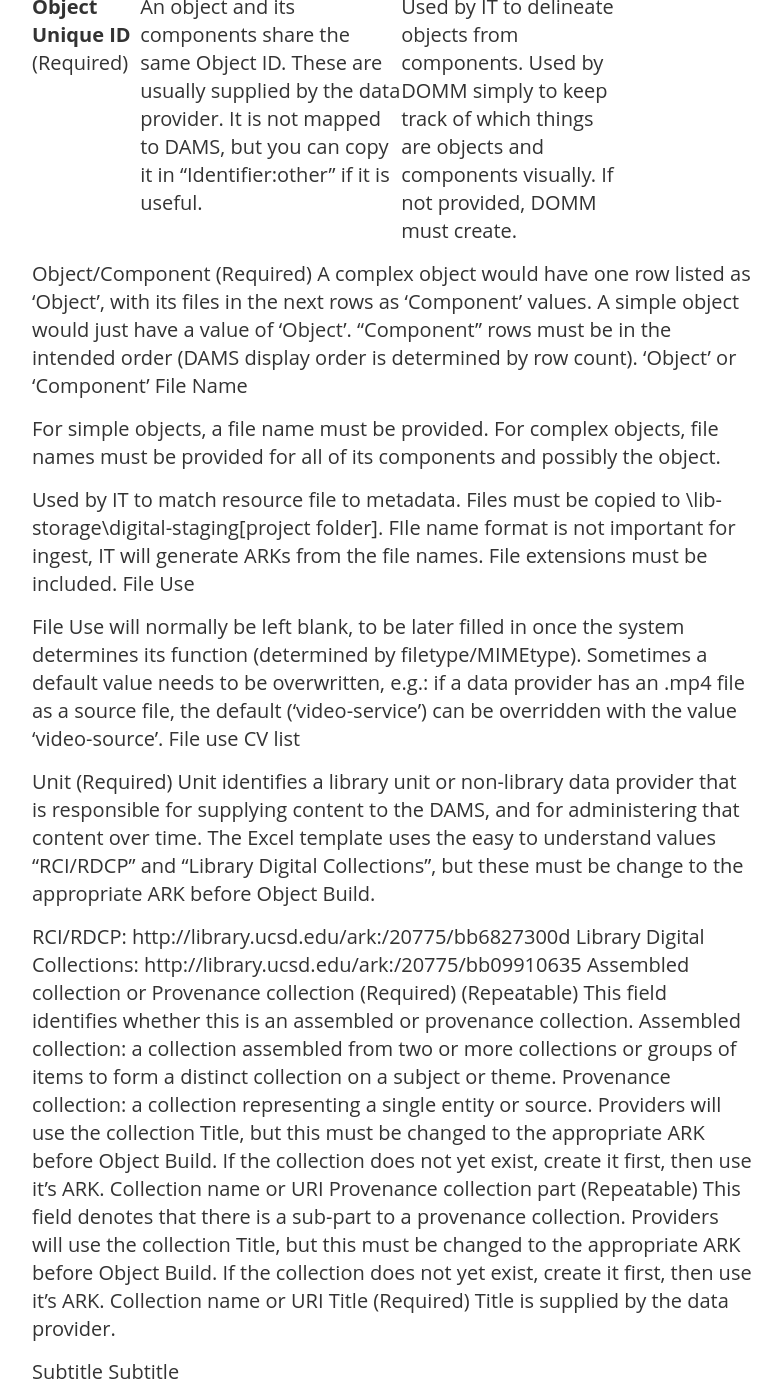
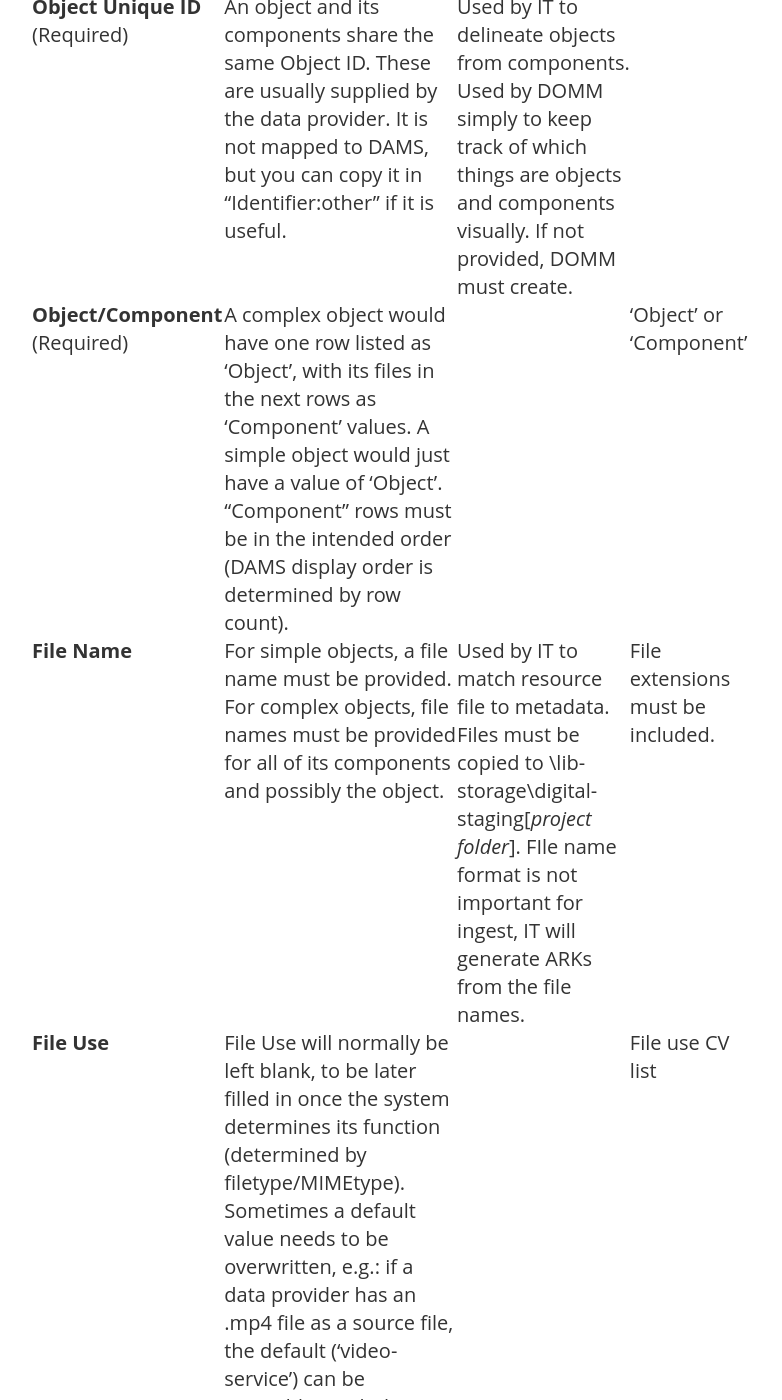
Before and after one commit to remerjohnson/remerjohnson.github.io, a Jekyll site: the page built from docs.md, in a window 1280 px wide and 1400 px high, scrolled down 2916 px. Shown: the whole window, without its empty margins (248-1030 px from the left). Built offline with Jekyll 4.4.1, drawn with Linux system fonts in a browser that asks for light colours; nearby versions of some CDN libraries; some of the changed text lies outside the part shown.

Commit message:
Update docs.md

```diff
--- a/docs.md
+++ b/docs.md
@@ -57,23 +57,9 @@ v1.5 - Changed wording to be more appropriate for external audiences 02/04/2015
 |Column Header Name|Description|Internal|Controlled Values Format Restrictions|
 |------------------|-----------|--------|-------------------------------------|
 |**Object Unique ID** (Required)|An object and its components share the same Object ID. These are usually supplied by the data provider.  It is not mapped to DAMS, but you can copy it in "Identifier:other" if it is useful.|Used by IT to delineate objects from components. Used by DOMM simply to keep track of which things are objects and components visually. If not provided, DOMM must create.| |
-
-
-Object/Component
-(Required)
-A complex object would have one row listed as 'Object', with its files in the next rows as 'Component' values. A simple object would just have a value of 'Object'. "Component" rows must be in the intended order (DAMS display order is determined by row count).
-'Object' or 'Component'
-File Name
-
-For simple objects, a file name must be provided. For complex objects, file names must be provided for all of its components and possibly the object.
-
-Used by IT to match resource file to metadata.
-Files must be copied to \\lib-storage\digital-staging\[project folder]. FIle name format is not important for ingest, IT will generate ARKs from the file names.
-File extensions must be included.
-File Use
-
-File Use will normally be left blank, to be later filled in once the system determines its function (determined by filetype/MIMEtype). Sometimes a default value needs to be overwritten, e.g.: if a data provider has an .mp4 file as a source file, the default ('video-service') can be overridden with the value 'video-source'.
-File use CV list
+|**Object/Component** (Required)|A complex object would have one row listed as 'Object', with its files in the next rows as 'Component' values. A simple object would just have a value of 'Object'. "Component" rows must be in the intended order (DAMS display order is determined by row count).| |'Object' or 'Component'|
+|**File Name**|For simple objects, a file name must be provided. For complex objects, file names must be provided for all of its components and possibly the object.|Used by IT to match resource file to metadata. Files must be copied to \\lib-storage\digital-staging\[*project folder*]. FIle name format is not important for ingest, IT will generate ARKs from the file names.|File extensions must be included.|
+|**File Use**|File Use will normally be left blank, to be later filled in once the system determines its function (determined by filetype/MIMEtype). Sometimes a default value needs to be overwritten, e.g.: if a data provider has an .mp4 file as a source file, the default ('video-service') can be overridden with the value 'video-source'.| |File use CV list|
 
 Unit
 (Required)
```
